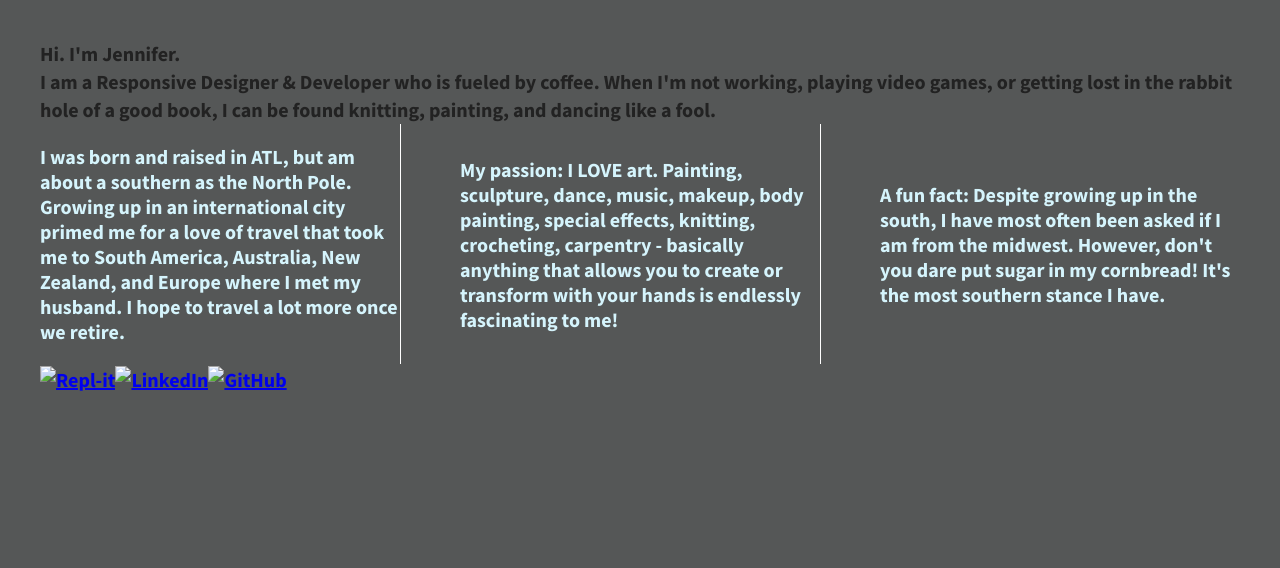
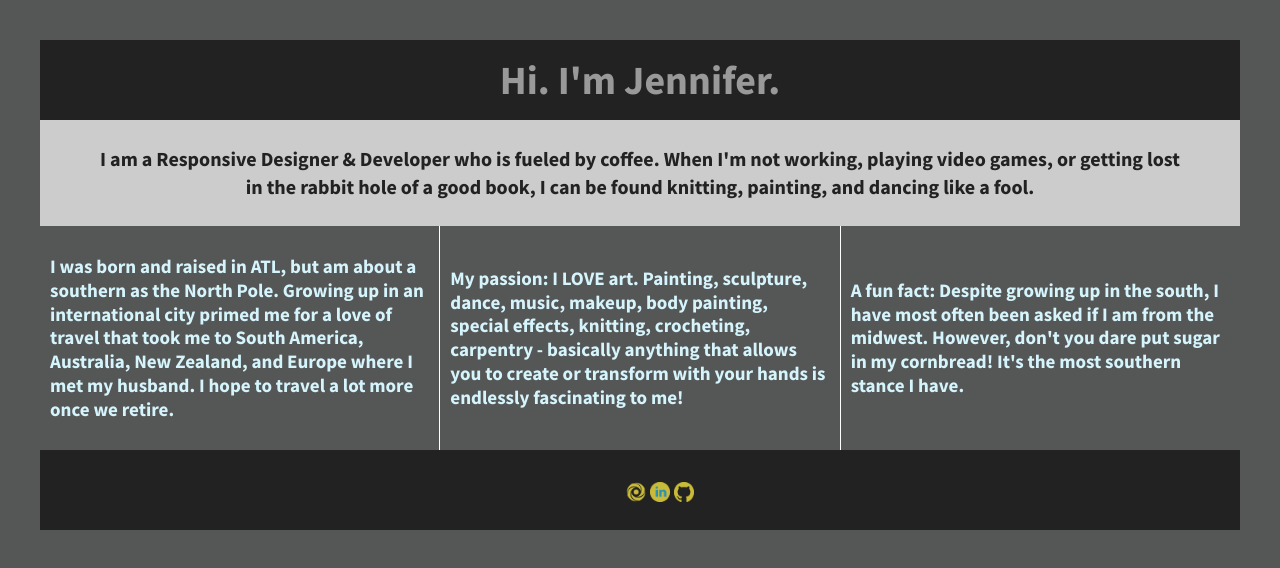
Before and after one commit to jcameron2486/07.01-206-divs-flexbox-starter, a plain HTML site: page index.html in a window 1280 px wide. Drawn offline with nearby package versions, Linux system fonts and the light colour scheme.

Commit message:
Finished flexbox layout

```diff
--- a/css/main.css
+++ b/css/main.css
@@ -109,11 +109,35 @@ body {
 }
 
 header,
+footer {
+    background-color: #222;
+    height: 80px;
+    width: 100%;
+}
+
+header {
+    color: #999;
+    font-size: 2em;
+}
+
+main {
+    background-color: #ccc;
+    height: auto;
+    width: 100%;
+    padding: 25px 50px 25px 50px;
+    text-align: center;
+}
+
+header,
 footer,
 main {
     display: flex;
     justify-content: center;
     align-items: center;
+}
+
+li {
+    display: inline-block;
 }
 
 .wrapper {
@@ -131,9 +155,10 @@ main {
   align-items: center;
   color: rgb(213, 244, 252);
   line-height: 1.25em;
-  font-size: 1em;
+  font-size: .95em;
   height: auto;
-  width: 30%;
+  flex: 1 10 30%;
+  padding: 10px;
   border-right: 1px solid #fff;
 }
 
@@ -141,7 +166,10 @@ main {
     border: none;
 }
 
-
+img {
+    height: 20px;
+    width: auto;
+}
 
 
 /* ==========================================================================
--- a/index.html
+++ b/index.html
@@ -33,7 +33,13 @@
             <div class="div-3">
                 <p>A fun fact: Despite growing up in the south, I have most often been asked if I am from the midwest. However, don't you dare put sugar in my cornbread! It's the most southern stance I have.</p>
             </div>
-            <footer><a href="https://repl.it/@JenniferCameron" target="_blank"><img src="img/replit.png" alt="Repl-it"/></a><a href="https://www.linkedin.com/in/jennlovestocode" target="_blank"><img src="img/LinkedIn.png" alt="LinkedIn"/></a><a href="https://github.com/jcameron2486" target="_blank"><img src="img/GitHub.png" alt="GitHub"/></a></footer>
+            <footer>
+                <ul>
+                    <li><a href="https://repl.it/@JenniferCameron" target="_blank"><img src="img/replit.png" alt="Repl-it"/></a></li>
+                    <li><a href="https://www.linkedin.com/in/jennlovestocode" target="_blank"><img src="img/LinkedIn.png" alt="LinkedIn"/></a></li>
+                    <li><a href="https://github.com/jcameron2486" target="_blank"><img src="img/GitHub.png" alt="GitHub"/></a></li>
+                </ul>
+            </footer>
         </section>
 
         <script src="https://ajax.googleapis.com/ajax/libs/jquery/1.11.3/jquery.min.js"></script>
```
Also changed, not shown: img/GitHub.png (added), img/LinkedIn.png (added), img/replit.png (added).
